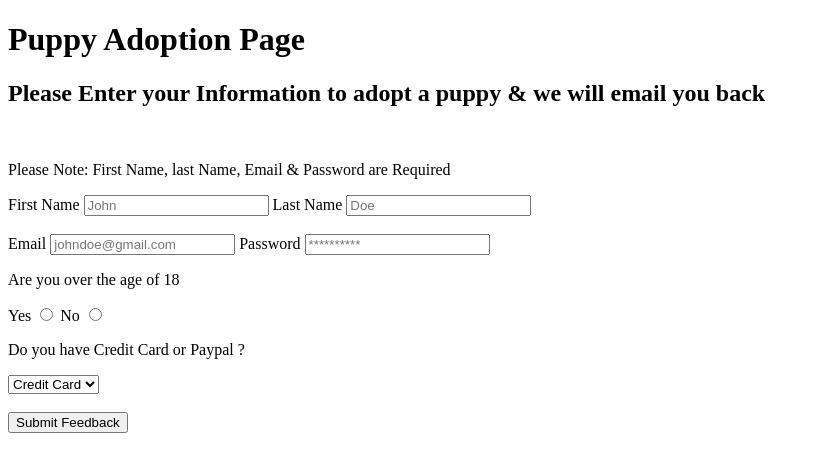
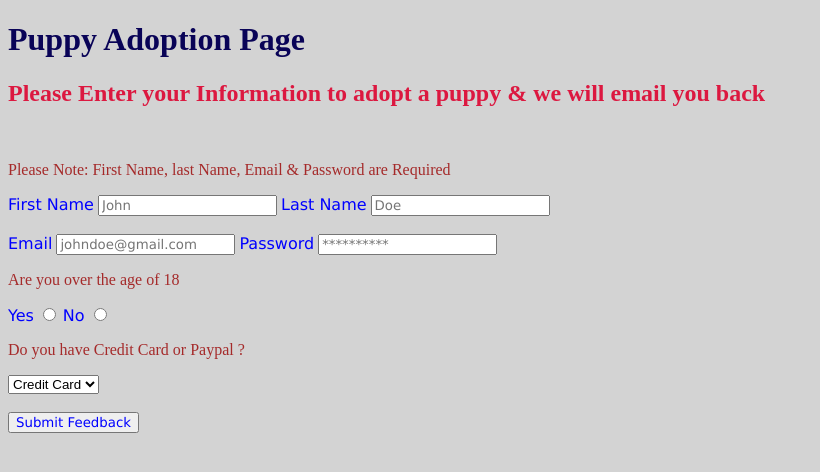
Before and after one commit to thapliyalakhilesh29/My-HTML---CSS-code, a plain HTML site: page html_test1.html in a window 1280 px wide. Shown: the whole page, without its empty margins (0-820 px from the left). Drawn offline with Linux system fonts and the light colour scheme.

Commit message:
minor changes

```diff
--- a/html_test1.html
+++ b/html_test1.html
@@ -4,6 +4,7 @@
     <meta charset="UTF-8">
     <meta name="viewport" content="width=device-width, initial-scale=1.0">
     <title>Document</title>
+    <link rel="stylesheet" href="style1.css">
 </head>
 <body>
     <h1>
--- /dev/null
+++ b/style1.css
@@ -0,0 +1,22 @@
+body{
+    background-color: #d3d3d3;
+}
+h1{
+    color: rgb(9, 3, 87);
+}
+h2{
+    color: rgb(220, 24, 64);
+    font-family: serif;
+
+}
+p{
+    color: brown;
+}
+label{
+    color: blue;
+    font-family: Verdana, Geneva, Tahoma, sans-serif;
+}
+input{
+    color: blue;
+    font-family: Verdana, Geneva, Tahoma, sans-serif;
+}
```
